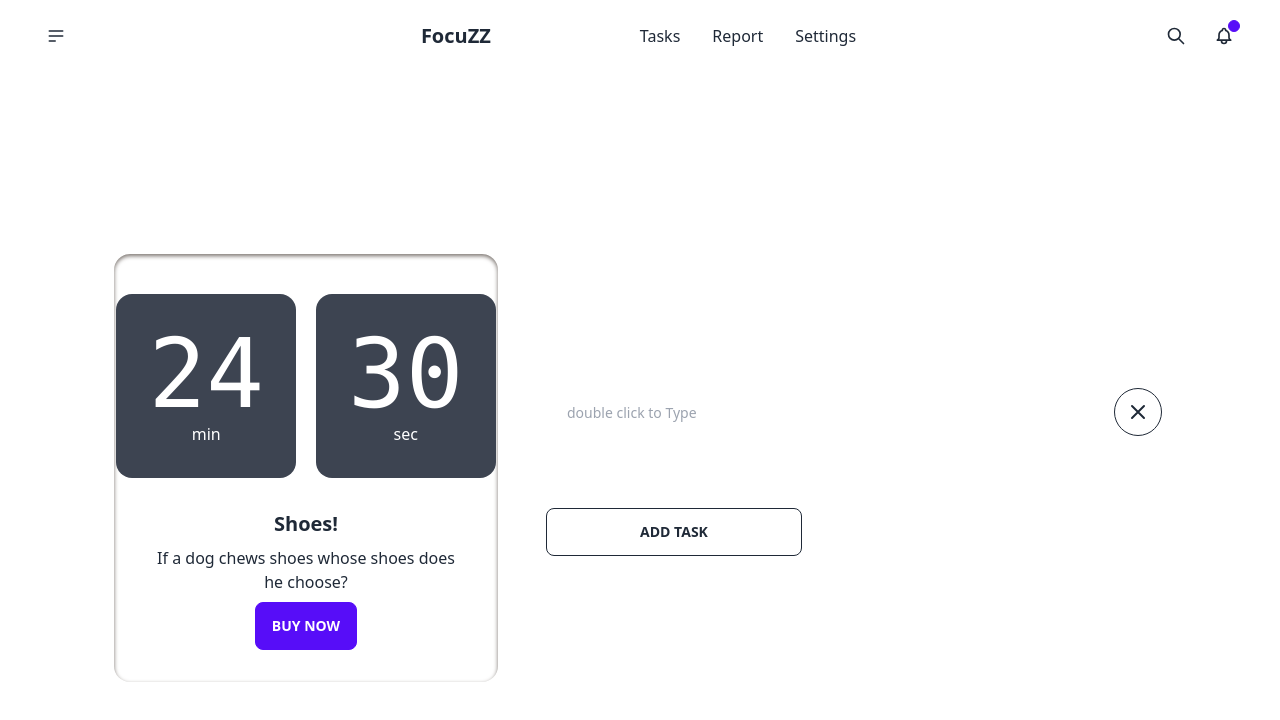
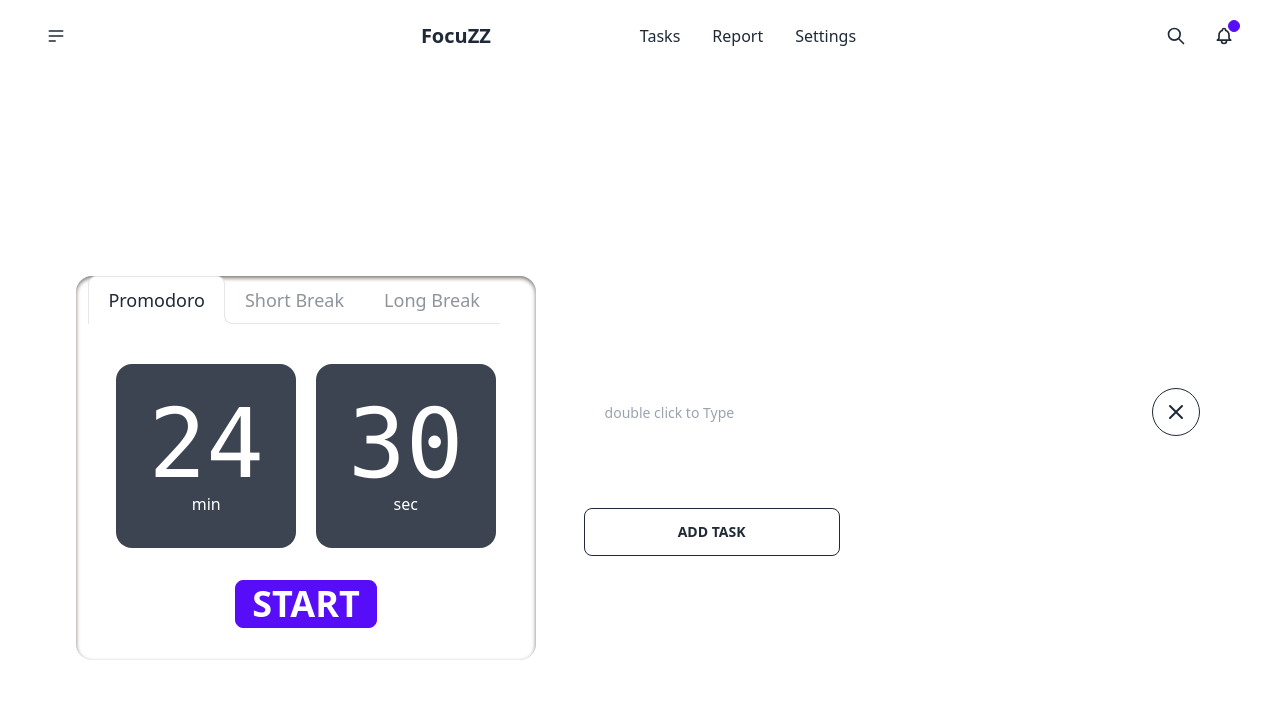
Before and after one commit to AkhilVinayakp/Focuzz, a React (Create React App) app: page / in a window 1280 px wide. Shown: the top 720 px of the page. Built offline with nearby package versions, Linux system fonts and the light colour scheme.

Commit message:
feat: timer desing updated

```diff
--- a/src/components/TimerSection.js
+++ b/src/components/TimerSection.js
@@ -4,15 +4,18 @@ import Count from "./CountDown";
 const Timer = ()=>{
     return(
         <div>
-            <div className="card w-96 bg-base-100 shadow-stone-500 shadow-inner shad">
+            <div className="card w-auto bg-base-100 shadow-stone-500 shadow-inner">
+                <div className="px-3 tabs w-full">
+                    <a className="tab  tab-lg tab-lifted tab-active">Promodoro</a>
+                    <a className="tab tab-lg tab-lifted">Short Break</a>
+                    <a className="tab tab-lg tab-lifted">Long Break</a>
+                </div>
                 <figure className="px-10 pt-10">
                     <Count></Count>
                 </figure>
                 <div className="card-body items-center text-center">
-                    <h2 className="card-title">Shoes!</h2>
-                    <p>If a dog chews shoes whose shoes does he choose?</p>
                     <div className="card-actions">
-                    <button className="btn btn-primary">Buy Now</button>
+                    <button className="btn btn-primary text-4xl">START</button>
                     </div>
                 </div>
             </div>
```
